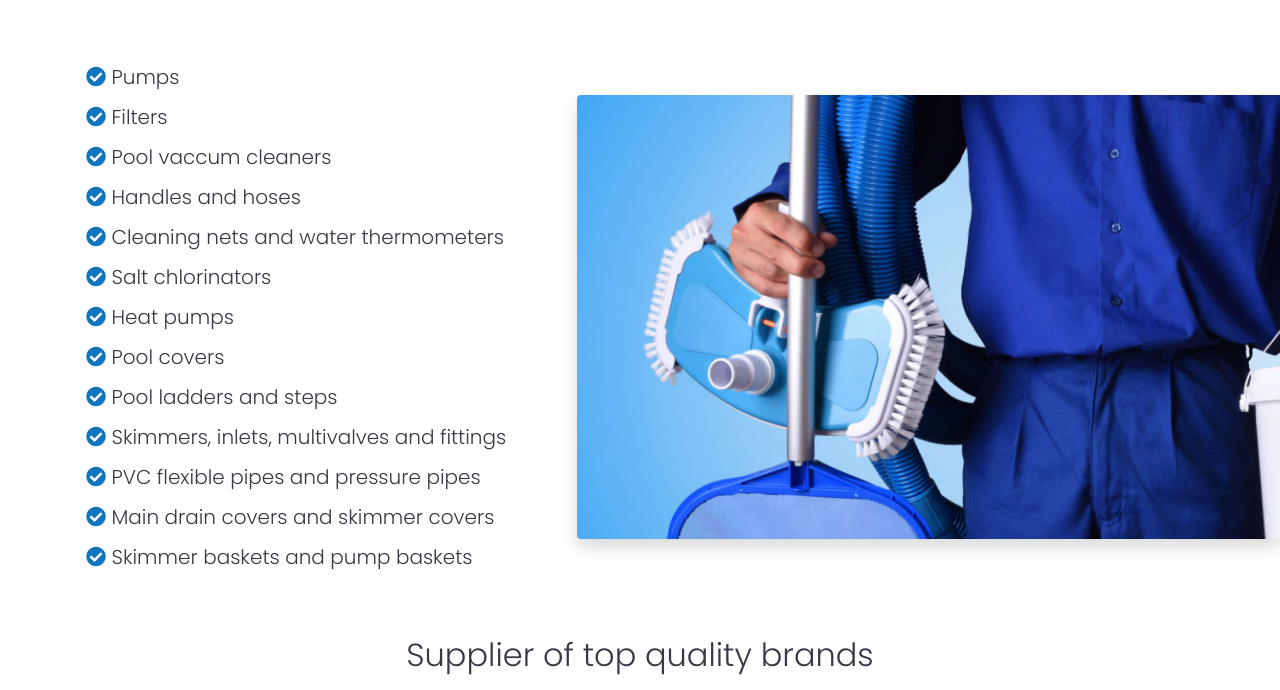
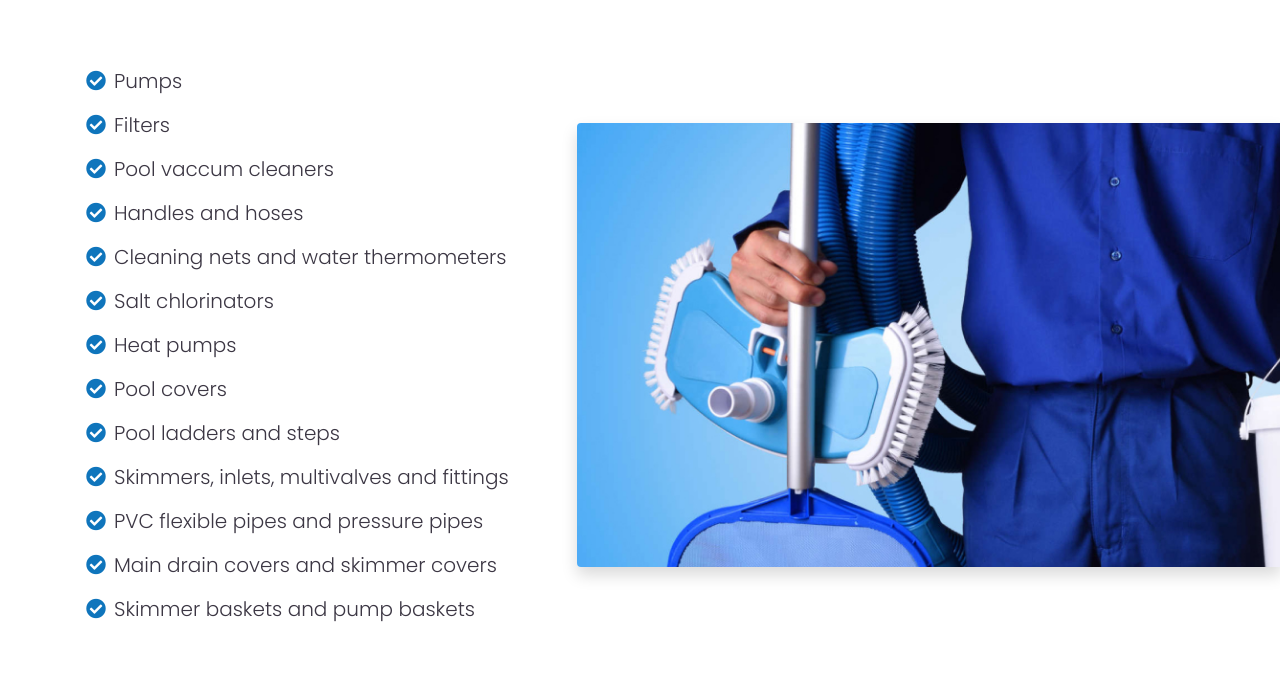
Before and after one commit to PictureElement/ppc, a website: page index.html in a window 1280 px wide. Shown: the part 2330-3020 px from the top of the page. Drawn offline with Linux system fonts and the light colour scheme.

Commit message:
Improvements to the shop section list .

```diff
--- a/index.html
+++ b/index.html
@@ -260,19 +260,19 @@
                     <div class="row align-items-center">
                         <div class="col-lg-5">
                             <ul class="list-unstyled">
-                                <li><i class="fas fa-check-circle text-primary"></i> Pumps</li>
-                                <li><i class="fas fa-check-circle text-primary"></i> Filters</li>
-                                <li><i class="fas fa-check-circle text-primary"></i> Pool vaccum cleaners</li>
-                                <li><i class="fas fa-check-circle text-primary"></i> Handles and hoses</li>
-                                <li><i class="fas fa-check-circle text-primary"></i> Cleaning nets and water thermometers</li>
-                                <li><i class="fas fa-check-circle text-primary"></i> Salt chlorinators</li>
-                                <li><i class="fas fa-check-circle text-primary"></i> Heat pumps</li>
-                                <li><i class="fas fa-check-circle text-primary"></i> Pool covers</li>
-                                <li><i class="fas fa-check-circle text-primary"></i> Pool ladders and steps</li>
-                                <li><i class="fas fa-check-circle text-primary"></i> Skimmers, inlets, multivalves and fittings</li>
-                                <li><i class="fas fa-check-circle text-primary"></i> PVC flexible pipes and pressure pipes</li>
-                                <li><i class="fas fa-check-circle text-primary"></i> Main drain covers and skimmer covers</li>
-                                <li><i class="fas fa-check-circle text-primary"></i> Skimmer baskets and pump baskets</li>
+                                <li class="d-flex"><i class="fas fa-check-circle text-primary"></i><span class="ml-2">Pumps</span></li>
+                                <li class="d-flex"><i class="fas fa-check-circle text-primary"></i><span class="ml-2">Filters</span></li>
+                                <li class="d-flex"><i class="fas fa-check-circle text-primary"></i><span class="ml-2">Pool vaccum cleaners</span></li>
+                                <li class="d-flex"><i class="fas fa-check-circle text-primary"></i><span class="ml-2">Handles and hoses</span></li>
+                                <li class="d-flex"><i class="fas fa-check-circle text-primary"></i><span class="ml-2">Cleaning nets and water thermometers</span></li>
+                                <li class="d-flex"><i class="fas fa-check-circle text-primary"></i><span class="ml-2">Salt chlorinators</span></li>
+                                <li class="d-flex"><i class="fas fa-check-circle text-primary"></i><span class="ml-2">Heat pumps</span></li>
+                                <li class="d-flex"><i class="fas fa-check-circle text-primary"></i><span class="ml-2">Pool covers</span></li>
+                                <li class="d-flex"><i class="fas fa-check-circle text-primary"></i><span class="ml-2">Pool ladders and steps</span></li>
+                                <li class="d-flex"><i class="fas fa-check-circle text-primary"></i><span class="ml-2">Skimmers, inlets, multivalves and fittings</span></li>
+                                <li class="d-flex"><i class="fas fa-check-circle text-primary"></i><span class="ml-2">PVC flexible pipes and pressure pipes</span></li>
+                                <li class="d-flex"><i class="fas fa-check-circle text-primary"></i><span class="ml-2">Main drain covers and skimmer covers</span></li>
+                                <li class="d-flex"><i class="fas fa-check-circle text-primary"></i><span class="ml-2">Skimmer baskets and pump baskets</span></li>
                             </ul>
                         </div>
                         <div class="col-lg-7 shop__bg-wrapper">
--- a/sass/ppc.scss
+++ b/sass/ppc.scss
@@ -473,8 +473,11 @@ h3 {
     ul {
         margin-bottom: 0;
         li {
-            margin: 0.5rem 0;
+            margin: 0.75rem 0;
             line-height: 1.6;
+            i {
+                line-height: 1.6;
+            }
         }
     }
     &__bg-wrapper {
```
Also changed, not shown: css/ppc.min.css.
